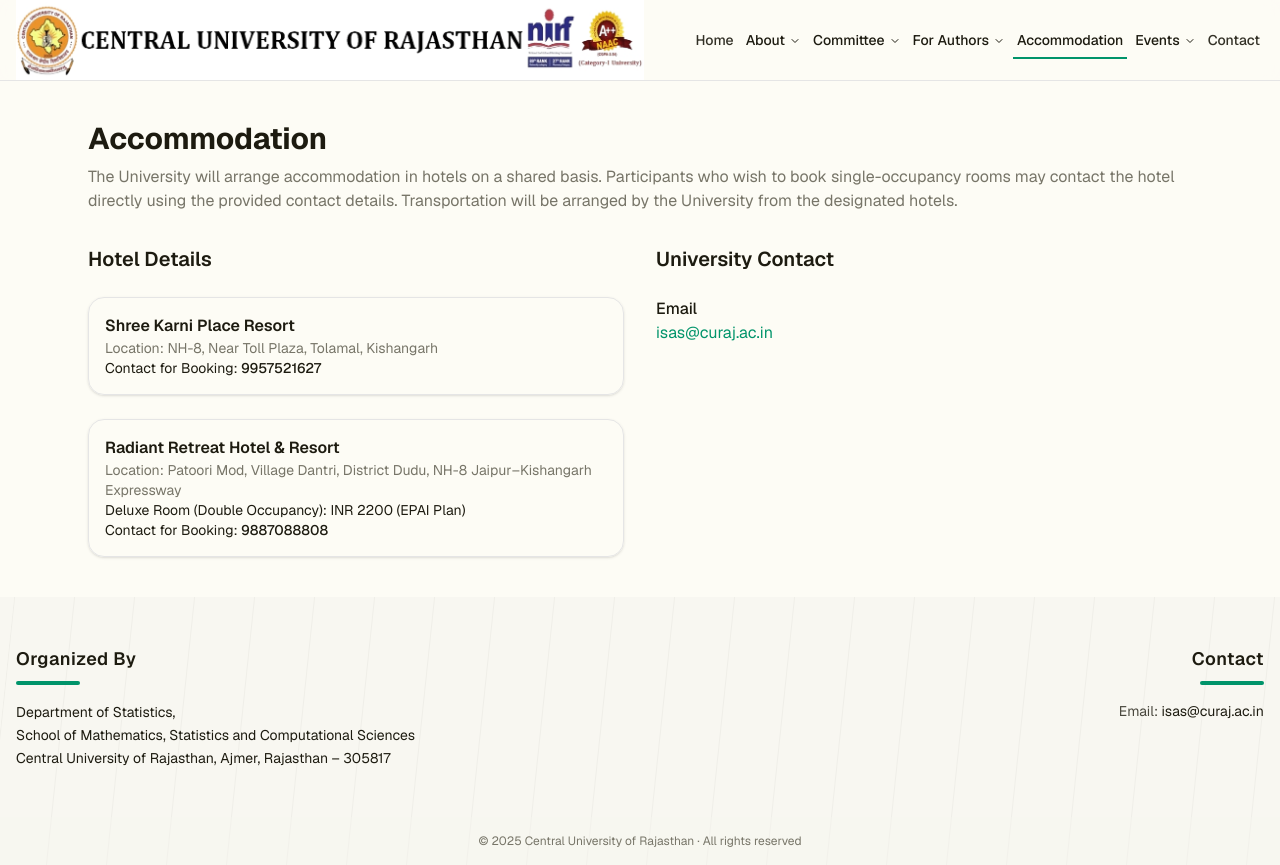
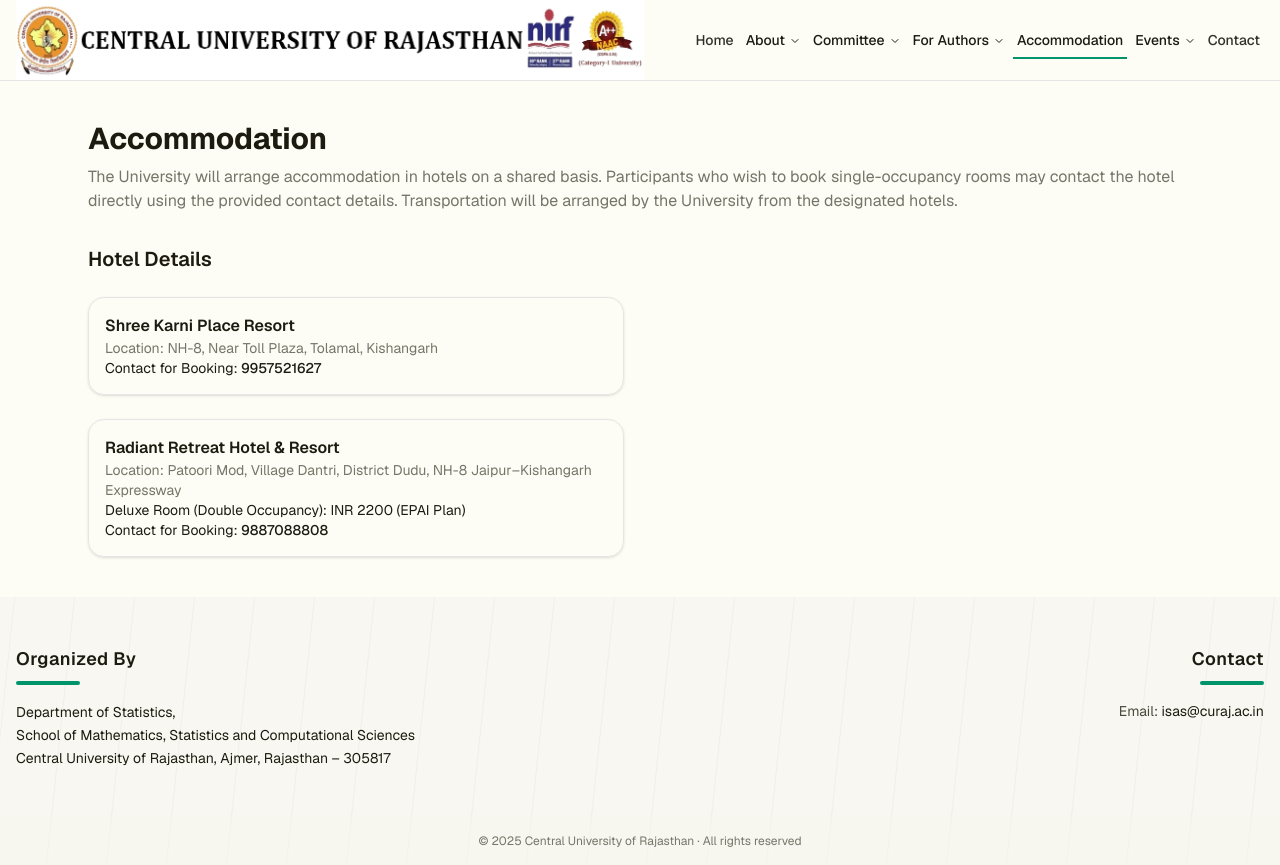
Before and after one commit to isas-2026-Curaj/ISASWebsite-2026, a Next.js app: page /Accommodation in a window 1280 px wide. Built offline with nearby package versions, Linux system fonts and the light colour scheme.

Commit message:
Update page.tsx

```diff
--- a/app/Accommodation/page.tsx
+++ b/app/Accommodation/page.tsx
@@ -41,19 +41,7 @@ export default function ContactPage() {
           </div>
         </div>
 
-        {/* Contact Details */}
-        <div className="space-y-6">
-          <h2 className="text-xl font-semibold">University Contact</h2>
-          <div>
-            <h3 className="font-medium">Email</h3>
-            <a
-              href="mailto:isas@curaj.ac.in"
-              className="text-primary underline-offset-2 hover:underline"
-            >
-              isas@curaj.ac.in
-            </a>
-          </div>
-        </div>
+
       </div>
     </main>
   )
```
